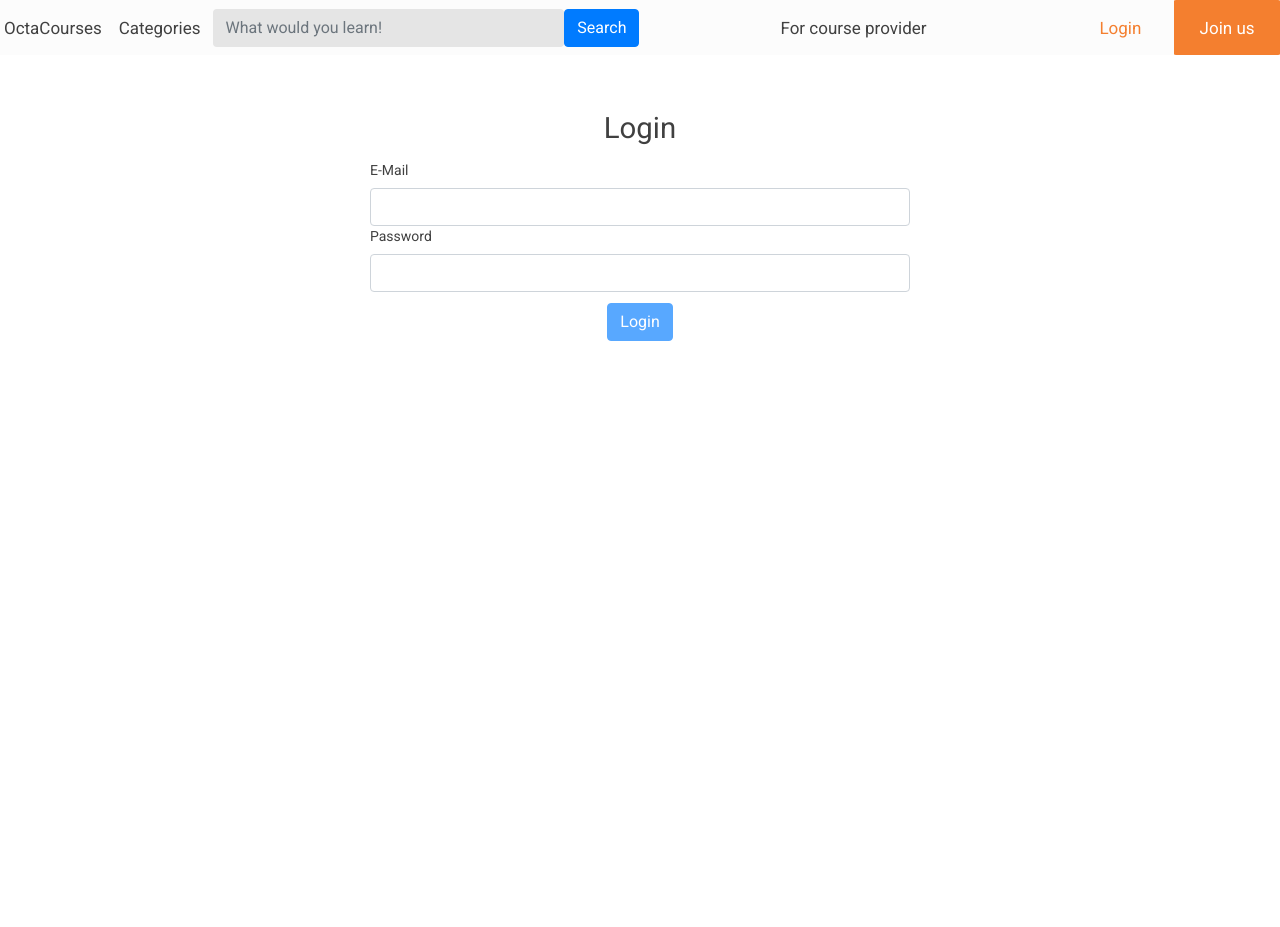
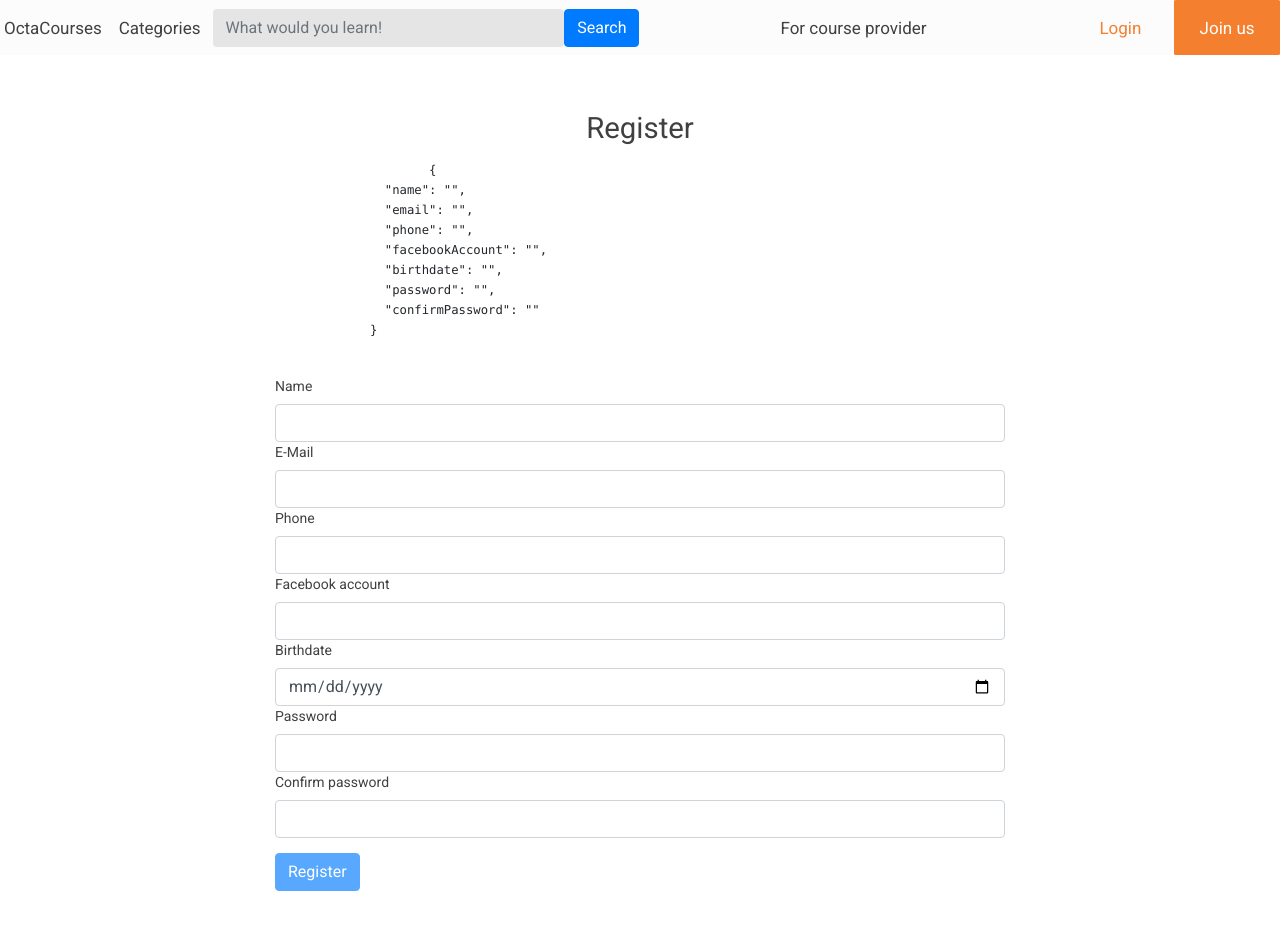
Before and after one commit to AlaaAAmin/Octa, an Angular app in the folder octaCourses/: page / in a window 1280 px wide. Before the commit the page ends 800 px from the top, so only its background shows below. Built offline with nearby package versions, Linux system fonts and the light colour scheme.

Commit message:
creted registration page
changelog:
- created the registration page
- finished validation of the input fields
- applied the proper styling

```diff
--- a/octaCourses/src/app/app.component.html
+++ b/octaCourses/src/app/app.component.html
@@ -1,3 +1,4 @@
 <app-navbar></app-navbar>
-<app-login></app-login>
+<app-student-registration></app-student-registration>
+<!--<app-login></app-login>-->
 <!--<app-homepage></app-homepage>-->
--- a/octaCourses/src/app/app.module.ts
+++ b/octaCourses/src/app/app.module.ts
@@ -9,13 +9,15 @@ import { MaterialModule } from './material/material.module';
 import { HomepageComponent } from './homepage/homepage.component';
 import { LoginComponent } from './login/login.component';
 import { FormsModule } from '@angular/forms';
+import { StudentRegistrationComponent } from './student-registration/student-registration.component';
 
 @NgModule({
   declarations: [
     AppComponent,
     NavbarComponent,
     HomepageComponent,
-    LoginComponent
+    LoginComponent,
+    StudentRegistrationComponent
   ],
   imports: [
     BrowserModule,
--- /dev/null
+++ b/octaCourses/src/app/student-registration/student-registration.component.css
@@ -0,0 +1,10 @@
+.registerH1{
+    text-align: center;
+    margin-top: 5%;
+    font-size: 210%;
+}
+
+.registerButton{
+    margin-top: 2%;
+    margin-bottom: 5%;
+}
--- /dev/null
+++ b/octaCourses/src/app/student-registration/student-registration.component.html
@@ -0,0 +1,90 @@
+<div class="container">
+    <div class="row justify-content-center">
+        <h1 class="col-sm-2 registerH1">Register</h1>
+    </div>
+
+    <div class="row justify-content-center">
+        <pre class="col-sm-6">
+        {{studentRegisteration.value | json}}
+        </pre>
+    </div>
+    <!-- #studentRegistration is a template reference variable that holds a reference to the ngForm directive of this form
+    so we can access its values -->
+    <div class="row justify-content-center">
+    <form class="col-sm-8" #studentRegisteration="ngForm">
+        <!--name section-->
+        <div class="formgroup">
+            <label for="name">Name</label>
+            <!--ngModel directive specifies to th engForm directive which form controls to track-->
+            <!--ngModel only works when we specifies a name attribute for the form control-->
+            <!--ngModel can also be used with a property binding to bind the data to the form
+            a certain useful case for this is when you want to edit a pre saved information about something-->
+            <!--it can also be used to transfer the data bidirectional to the model using the 2 way data binding-->
+            <!--#name is a template ref variable that holds a reference to the ngModel of that particular
+            form control-->
+            <input required id="name" name="name" type="text" class="form-control" ngModel #name="ngModel"
+            [class.is-invalid]="name.invalid && name.touched">
+            <!--class d-none is a bootstrap class that hides elements-->
+            <small class="text-danger" [class.d-none]="name.valid || name.untouched">
+                Your name is required
+            </small>
+        </div>
+        <!--email section-->
+        <div class="formgroup">
+            <label for="email">E-Mail</label>
+            <input required id="email" name="email" type="email" class="form-control" ngModel #email="ngModel"
+            [class.is-invalid]="email.invalid && email.touched"
+            pattern="[a-z0-9._%+-]+@[a-z0-9.-]+\.[a-z]{2,}$" >
+            <small class="text-danger" [class.d-none]="email.valid || email.untouched">
+                E-Mail must be in the following order: characters@characters.domain
+            </small>
+        </div>
+        <!--phone is missing the pattern-->
+        <div class="formgroup">
+            <label for="phone">Phone</label>
+            <input required id="phone" name="phone" type="tel" class="form-control" ngModel #phone="ngModel"
+            [class.is-invalid]="phone.invalid && phone.touched" pattern="[0]{1}[1]{1}(0|1|2|5)\d{8}">
+            <small class="text-danger" [class.d-none]="phone.valid || phone.untouched">
+                Your phone number should start with 01 and be an 11 digits number
+            </small>
+        </div>
+        <div class="formgroup">
+            <label for="facebookAccount">Facebook account</label>
+            <input required id="facebookAccount" name="facebookAccount" type="url" class="form-control"
+            ngModel #facebookAccount="ngModel" [class.is-invalid]="facebookAccount.invalid && facebookAccount.touched"
+            pattern="http://www\.facebook\.com\/(.+)|https://www\.facebook\.com\/(.+)" >
+            <small class="text-danger" [class.d-none]="facebookAccount.valid || facebookAccount.untouched">
+               Enter a valid facebook account
+            </small>
+        </div>
+        <div class="formgroup">
+            <label for="birthdate">Birthdate</label>
+            <input required id="birthdate" name="birthdate" type="date" class="form-control"
+            ngModel #birthdate="ngModel" [class.is-invalid]="birthdate.invalid && birthdate.touched">
+            <small class="text-danger" [class.d-none]="birthdate.valid || birthdate.untouched">
+                Please provide your birthdate
+            </small>
+        </div>
+        <div class="formgroup">
+            <label for="password">Password</label>
+            <input required id="password" name="password" type="password" class="form-control"
+            ngModel #password="ngModel" [class.is-invalid]="password.invalid && password.touched"
+            pattern="(?=.*\d)(?=.*[a-z])(?=.*[A-Z]).{8,}">
+            <small class="text-danger" [class.d-none]="password.valid || password.untouched">
+                Password must contain 8 or more characters that are of at least one number, and one uppercase and lowercase letter
+            </small>
+        </div>
+        <div class="formgroup">
+            <label for="confirmPassword">Confirm password</label>
+            <input required id="confirmPassword" name="confirmPassword" type="password" class="form-control"
+            ngModel #confirmPassword="ngModel"
+            [class.is-invalid]="confirmPassword.touched && password.value != confirmPassword.value">
+            <small class="text-danger" [class.d-none]="password.value == confirmPassword.value || confirmPassword.untouched">
+                Password doesn't match
+            </small>
+        </div>
+
+        <button [disabled]="studentRegisteration.form.invalid" class="btn btn-primary registerButton" type="submit">Register</button>
+    </form>
+</div>
+</div>
--- /dev/null
+++ b/octaCourses/src/app/student-registration/student-registration.component.ts
@@ -0,0 +1,15 @@
+import { Component, OnInit } from '@angular/core';
+
+@Component({
+  selector: 'app-student-registration',
+  templateUrl: './student-registration.component.html',
+  styleUrls: ['./student-registration.component.css']
+})
+export class StudentRegistrationComponent implements OnInit {
+
+  constructor() { }
+
+  ngOnInit(): void {
+  }
+
+}
```
Also changed, not shown: 1 other file (tests, documents, lock files or other folders).
